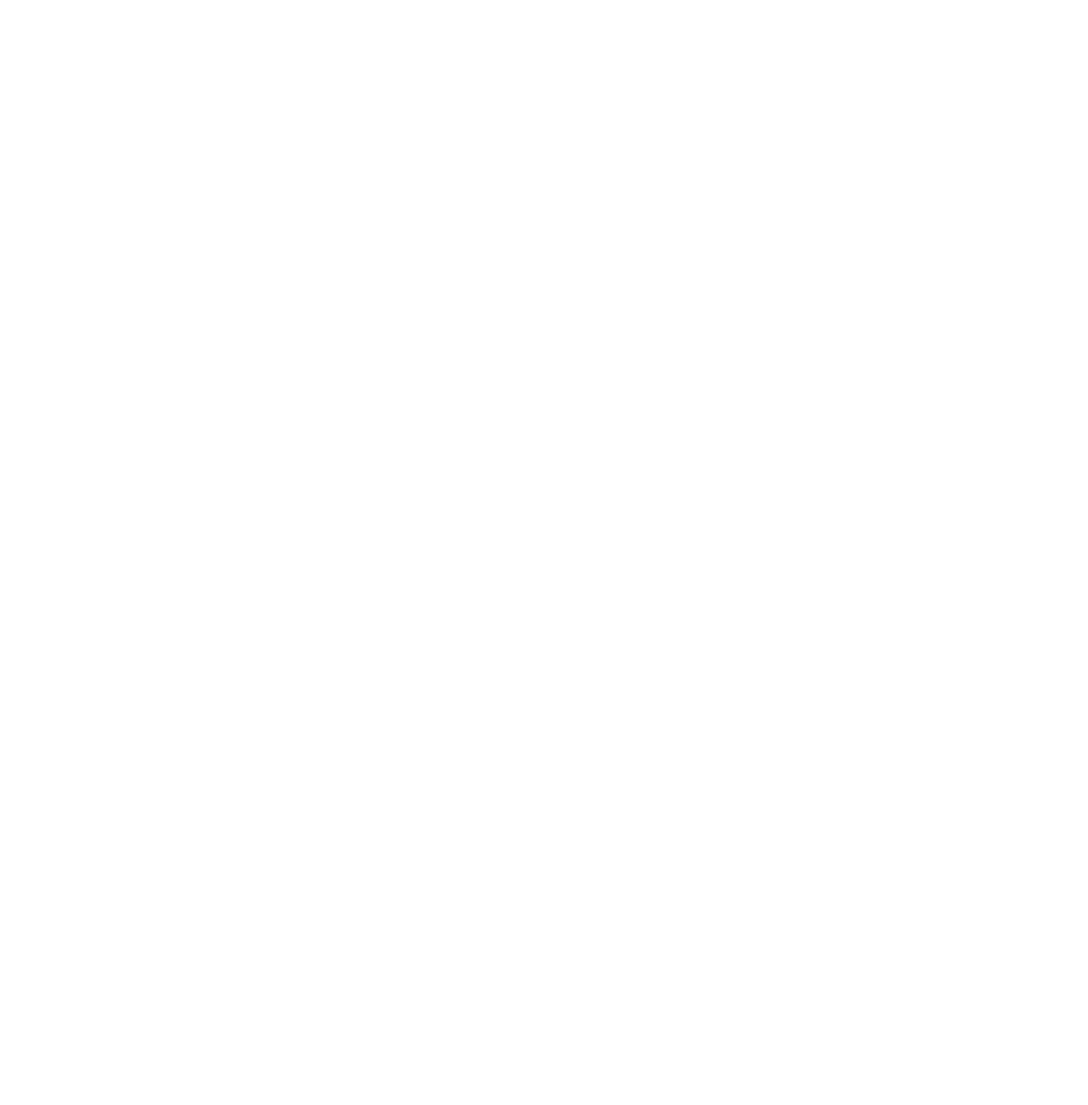
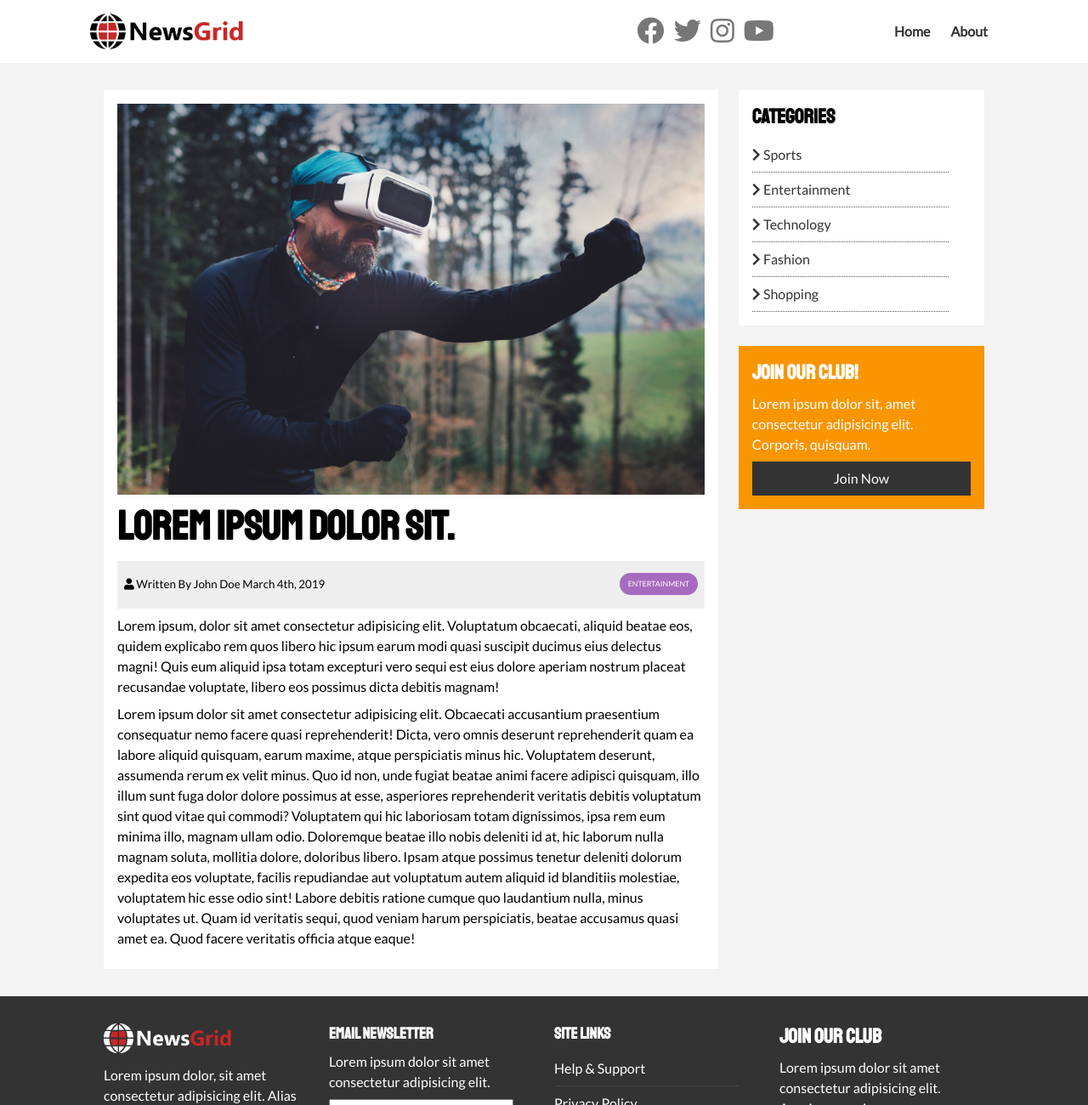
Before and after one commit to pjblitz86/PJ_News_Grid_Website, a plain HTML site: page article.html in a window 1280 px wide. Shown: the top 1300 px of the page at 85% size. Before the commit the page ends 800 px from the top, so only its background shows below. Drawn offline with Linux system fonts and the light colour scheme.

Commit message:
article page styling

```diff
--- a/article.html
+++ b/article.html
@@ -0,0 +1,168 @@
+<!DOCTYPE html>
+<html lang="en">
+  <head>
+    <meta charset="UTF-8" />
+    <meta name="viewport" content="width=device-width, initial-scale=1.0" />
+    <meta http-equiv="X-UA-Compatible" content="ie=edge" />
+    <link
+      rel="stylesheet"
+      href="https://use.fontawesome.com/releases/v5.8.2/css/all.css"
+      integrity="sha384-oS3vJWv+0UjzBfQzYUhtDYW+Pj2yciDJxpsK1OYPAYjqT085Qq/1cq5FLXAZQ7Ay"
+      crossorigin="anonymous"
+    />
+    <link
+      href="https://fonts.googleapis.com/css?family=Lato|Staatliches"
+      rel="stylesheet"
+    />
+    <link rel="stylesheet" href="css/style.css" />
+    <link
+      rel="stylesheet"
+      media="screen and (max-width: 768px)"
+      href="css/mobile.css"
+    />
+    <link rel="shortcut icon" type="image/x-icon" href="favicon.ico" />
+    <title>NewsGrid | Article</title>
+  </head>
+  <body>
+    <!-- Navbar -->
+    <nav id="main-nav">
+      <div class="container">
+        <img src="img/logo.png" alt="News Grid" class="logo" />
+        <div class="social">
+          <a href="http://facebook.com" target="_blank"
+            ><i class="fab fa-facebook fa-2x"></i
+          ></a>
+          <a href="http://twitter.com" target="_blank"
+            ><i class="fab fa-twitter fa-2x"></i
+          ></a>
+          <a href="http://instagram.com" target="_blank"
+            ><i class="fab fa-instagram fa-2x"></i
+          ></a>
+          <a href="http://youtube.com" target="_blank"
+            ><i class="fab fa-youtube fa-2x"></i
+          ></a>
+        </div>
+        <ul>
+          <li><a href="index.html">Home</a></li>
+          <li><a href="about.html">About</a></li>
+        </ul>
+      </div>
+    </nav>
+    <section id="article">
+      <div class="container">
+        <div class="page-container">
+          <article class="card">
+            <img src="img/articles/ent1.jpg" alt="ent1" />
+            <h1 class="l-heading">Lorem ipsum dolor sit.</h1>
+            <div class="meta">
+              <small>
+                <i class="fas fa-user"></i> Written By John Doe March 4th, 2019
+              </small>
+              <div class="category category-ent">Entertainment</div>
+            </div>
+            <p>
+              Lorem ipsum, dolor sit amet consectetur adipisicing elit.
+              Voluptatum obcaecati, aliquid beatae eos, quidem explicabo rem
+              quos libero hic ipsum earum modi quasi suscipit ducimus eius
+              delectus magni! Quis eum aliquid ipsa totam excepturi vero sequi
+              est eius dolore aperiam nostrum placeat recusandae voluptate,
+              libero eos possimus dicta debitis magnam!
+            </p>
+            <p>
+              Lorem ipsum dolor sit amet consectetur adipisicing elit. Obcaecati
+              accusantium praesentium consequatur nemo facere quasi
+              reprehenderit! Dicta, vero omnis deserunt reprehenderit quam ea
+              labore aliquid quisquam, earum maxime, atque perspiciatis minus
+              hic. Voluptatem deserunt, assumenda rerum ex velit minus. Quo id
+              non, unde fugiat beatae animi facere adipisci quisquam, illo illum
+              sunt fuga dolor dolore possimus at esse, asperiores reprehenderit
+              veritatis debitis voluptatum sint quod vitae qui commodi?
+              Voluptatem qui hic laboriosam totam dignissimos, ipsa rem eum
+              minima illo, magnam ullam odio. Doloremque beatae illo nobis
+              deleniti id at, hic laborum nulla magnam soluta, mollitia dolore,
+              doloribus libero. Ipsam atque possimus tenetur deleniti dolorum
+              expedita eos voluptate, facilis repudiandae aut voluptatum autem
+              aliquid id blanditiis molestiae, voluptatem hic esse odio sint!
+              Labore debitis ratione cumque quo laudantium nulla, minus
+              voluptates ut. Quam id veritatis sequi, quod veniam harum
+              perspiciatis, beatae accusamus quasi amet ea. Quod facere
+              veritatis officia atque eaque!
+            </p>
+          </article>
+          <aside id="categories" class="card">
+            <h2>Categories</h2>
+            <ul class="list">
+              <li>
+                <a href="#"><i class="fas fa-chevron-right"></i> Sports</a>
+              </li>
+              <li>
+                <a href="#"
+                  ><i class="fas fa-chevron-right"></i> Entertainment</a
+                >
+              </li>
+              <li>
+                <a href="#"><i class="fas fa-chevron-right"></i> Technology</a>
+              </li>
+              <li>
+                <a href="#"><i class="fas fa-chevron-right"></i> Fashion</a>
+              </li>
+              <li>
+                <a href="#"><i class="fas fa-chevron-right"></i> Shopping</a>
+              </li>
+            </ul>
+          </aside>
+
+          <aside class="card bg-secondary">
+            <h2>Join Our Club!</h2>
+            <p>
+              Lorem ipsum dolor sit, amet consectetur adipisicing elit.
+              Corporis, quisquam.
+            </p>
+            <a href="#" class="btn btn-dark btn-block">Join Now</a>
+          </aside>
+        </div>
+      </div>
+    </section>
+
+    <!-- Footer -->
+    <footer id="main-footer" class="py-2">
+      <div class="container footer-container">
+        <div>
+          <img src="img/logo_light.png" alt="NewsGrid" />
+          <p>
+            Lorem ipsum dolor, sit amet consectetur adipisicing elit. Alias quos
+            non corporis porro minus quidem harum a totam laboriosam labore?
+          </p>
+        </div>
+        <div>
+          <h3>Email Newsletter</h3>
+          <p>Lorem ipsum dolor sit amet consectetur adipisicing elit.</p>
+          <form>
+            <input type="email" placeholder="Enter email..." />
+            <input type="submit" value="Subscribe" class="btn btn-primary" />
+          </form>
+        </div>
+        <div>
+          <h3>Site Links</h3>
+          <ul class="list">
+            <li><a href="#">Help & Support</a></li>
+            <li><a href="#">Privacy Policy</a></li>
+            <li><a href="#">About Us</a></li>
+            <li><a href="#">Contact</a></li>
+          </ul>
+        </div>
+        <div>
+          <h2>Join Our Club</h2>
+          <p>
+            Lorem ipsum dolor sit amet consectetur adipisicing elit. Aperiam,
+            possimus.
+          </p>
+          <a href="#" class="btn btn-secondary">Join Now</a>
+        </div>
+        <div>
+          <p>Copyright &copy; 2019 All Rights Reserved</p>
+        </div>
+      </div>
+    </footer>
+  </body>
+</html>
--- a/css/style.css
+++ b/css/style.css
@@ -164,6 +164,10 @@ h6 {
   padding: 3rem;
 }
 
+.l-heading {
+  font-size: 3rem;
+}
+
 .list li {
   padding: 0.5rem 0;
   border-bottom: #555 dotted 1px;
@@ -290,6 +294,18 @@ h6 {
   grid-column: 2 / span 2;
 }
 
+#article .meta {
+  display: flex;
+  justify-content: space-between;
+  align-items: center;
+  background: #eee;
+  padding: 0.5rem;
+}
+
+#article .meta .category {
+  margin-top: 0.4rem;
+}
+
 /* Footer */
 #main-footer {
   background: var(--dark-color);
```
